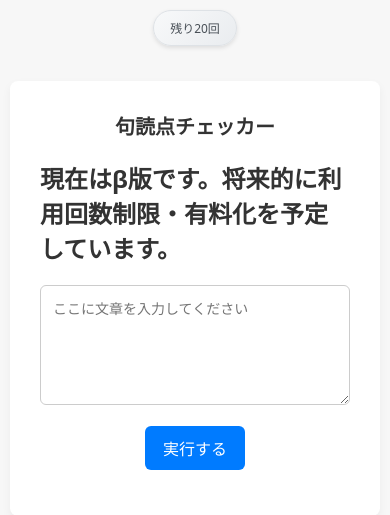
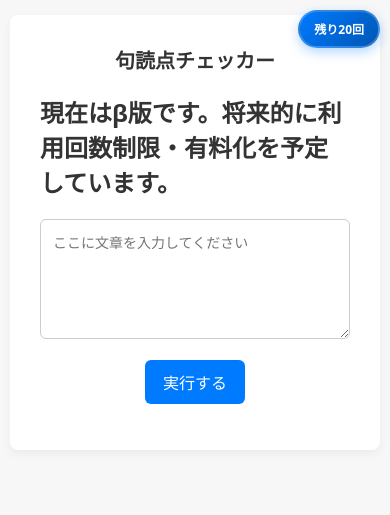
Before and after one commit to kazumamorisita/punctuation_changer, a FastAPI app: page / in a window 390 px wide. Shown: the top 515 px of the page. Run offline with FastAPI, Linux system fonts and the light colour scheme.

Commit message:
Update some files
残り利用回数の表示を完成させました．
version 2.0 final

```diff
--- a/main.py
+++ b/main.py
@@ -93,6 +93,12 @@ def reset_usage(request: Request, response: Response):
     if user_key in usage_store:
         del usage_store[user_key]
     return {"message": f"Usage reset for user: {user_key}"}
+
+@app.post("/api/debug/clear-all")
+def clear_all_usage():
+    """デバッグ用：全ユーザーの利用回数をクリア"""
+    usage_store.clear()
+    return {"message": "All usage data cleared"}
 
 # =========================
 # Request Model
--- a/templates/index.html
+++ b/templates/index.html
@@ -758,46 +758,57 @@ button.secondary {
 
 /* 利用回数表示 */
 .usage-counter {
-  position: absolute;
+  position: fixed;
   top: 20px;
   right: 20px;
-  background: linear-gradient(135deg, #f8f9fa 0%, #e9ecef 100%);
-  color: #495057;
-  padding: 8px 16px;
-  border-radius: 20px;
-  font-size: 12px;
-  font-weight: 500;
-  border: 1px solid #dee2e6;
-  box-shadow: 0 2px 4px rgba(0,0,0,0.1);
+  background: linear-gradient(135deg, #007bff 0%, #0056b3 100%);
+  color: white;
+  padding: 10px 18px;
+  border-radius: 25px;
+  font-size: 14px;
+  font-weight: 600;
+  border: 2px solid rgba(255,255,255,0.2);
+  box-shadow: 0 4px 12px rgba(0,123,255,0.3);
   user-select: none;
   transition: all 0.3s ease;
+  z-index: 1000;
+  cursor: pointer;
 }
 
 .usage-counter:hover {
-  background: linear-gradient(135deg, #e9ecef 0%, #dee2e6 100%);
-  transform: translateY(-1px);
-  box-shadow: 0 4px 8px rgba(0,0,0,0.15);
+  background: linear-gradient(135deg, #0056b3 0%, #004085 100%);
+  transform: translateY(-2px);
+  box-shadow: 0 6px 16px rgba(0,123,255,0.4);
 }
 
 .usage-counter.low {
-  background: linear-gradient(135deg, #fff3cd 0%, #ffeaa7 100%);
-  color: #856404;
-  border-color: #ffeaa7;
+  background: linear-gradient(135deg, #ffc107 0%, #e0a800 100%);
+  color: #212529;
+  border-color: rgba(33,37,41,0.2);
+  box-shadow: 0 4px 12px rgba(255,193,7,0.3);
 }
 
 .usage-counter.empty {
-  background: linear-gradient(135deg, #f8d7da 0%, #f5c6cb 100%);
-  color: #721c24;
-  border-color: #f5c6cb;
+  background: linear-gradient(135deg, #dc3545 0%, #c82333 100%);
+  color: white;
+  border-color: rgba(255,255,255,0.2);
+  box-shadow: 0 4px 12px rgba(220,53,69,0.3);
+  animation: pulse 2s infinite;
+}
+
+@keyframes pulse {
+  0% { opacity: 1; }
+  50% { opacity: 0.7; }
+  100% { opacity: 1; }
 }
 
 @media (max-width: 768px) {
   .usage-counter {
-    position: static;
-    display: block;
-    text-align: center;
-    margin: 10px auto 20px;
-    max-width: 200px;
+    position: fixed;
+    top: 10px;
+    right: 10px;
+    font-size: 12px;
+    padding: 8px 14px;
   }
 }
 
@@ -949,6 +960,12 @@ async function updateUsageCounter() {
 // ページ読み込み時に利用回数を取得
 updateUsageCounter();
 
+// 利用回数カウンターをクリックした時の処理
+usageCounter.addEventListener('click', function() {
+  console.log('利用回数カウンターがクリックされました - 手動更新を実行');
+  updateUsageCounter();
+});
+
 // デバッグ用：利用回数リセット機能（開発時のみ）
 async function resetUsageCount() {
   try {
@@ -967,8 +984,27 @@ async function resetUsageCount() {
   }
 }
 
+// デバッグ用：全データクリア機能
+async function clearAllUsage() {
+  try {
+    const response = await fetch("/api/debug/clear-all", { method: "POST" });
+    if (response.ok) {
+      const data = await response.json();
+      console.log("Clear all result:", data);
+      updateUsageCounter(); // クリア後に表示更新
+      alert("全利用データをクリアしました");
+    } else {
+      alert("クリアに失敗しました");
+    }
+  } catch (error) {
+    console.error("Clear all error:", error);
+    alert("クリアエラーが発生しました");
+  }
+}
+
 // デバッグ用：コンソールからリセット可能にする
 window.resetUsageCount = resetUsageCount;
+window.clearAllUsage = clearAllUsage;
 
 document.querySelectorAll('input[name="action"]').forEach(radio => {
   radio.addEventListener("change", () => {
@@ -1178,6 +1214,8 @@ function submitAction() {
         copyButton.style.display = "none";
         // statsJumpButtonはCSSで制御されるのでJavaScriptでは触らない
         statsJumpButton.style.display = "none"; // ジャンプボタンを非表示
+        // 利用回数を更新
+        updateUsageCounter();
         return;
       }
 
@@ -1247,6 +1285,8 @@ function submitAction() {
   .catch((error) => {
     // レート制限エラーの場合は何も処理しない（既に処理済み）
     if (error === "rate_limit") {
+      // レート制限エラーでも利用回数を更新（使用済みになったので）
+      updateUsageCounter();
       return;
     }
 
@@ -1267,6 +1307,9 @@ function submitAction() {
     copyButton.style.display = "none"; // エラー時はコピーボタンを非表示
     // statsJumpButtonはCSSで非表示に固定されている
     statisticsArea.style.display = "none";
+
+    // エラー時でも利用回数を更新（APIが実行された可能性があるため）
+    updateUsageCounter();
   });
 }
 
```
